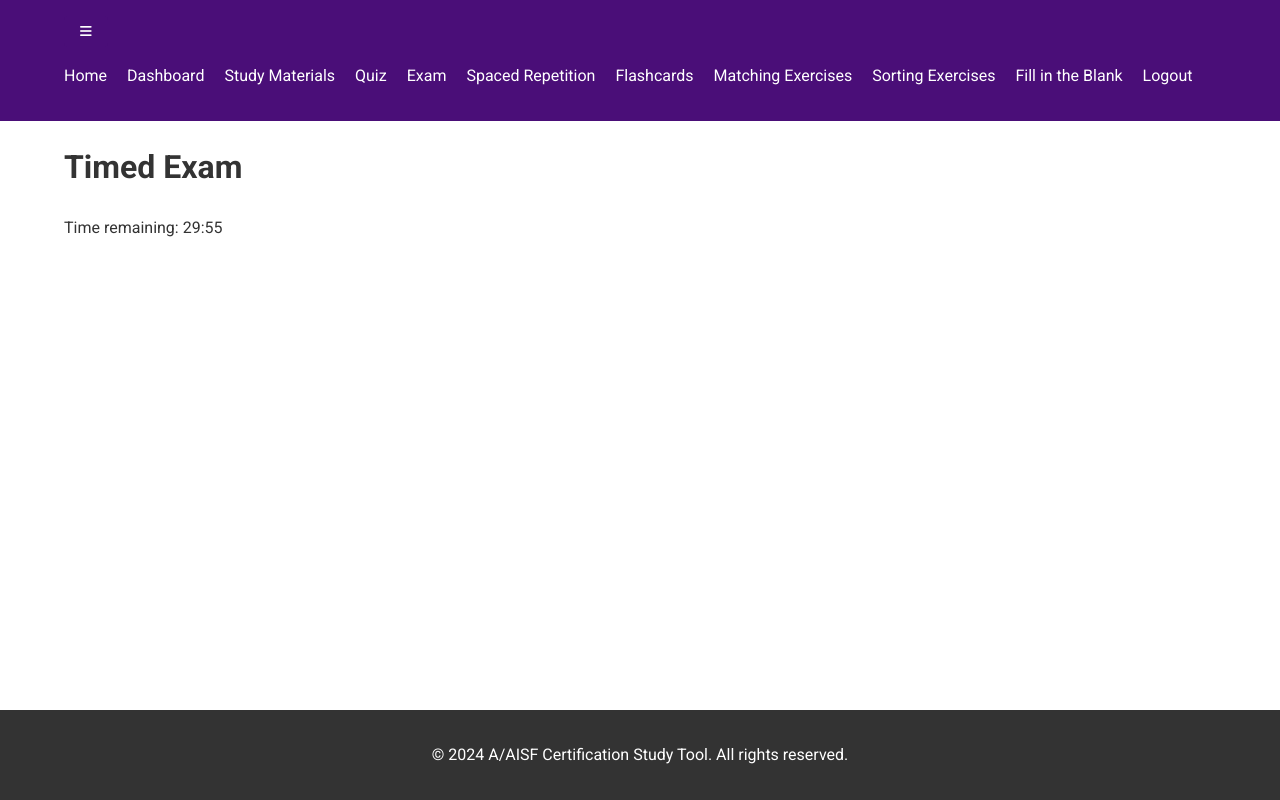
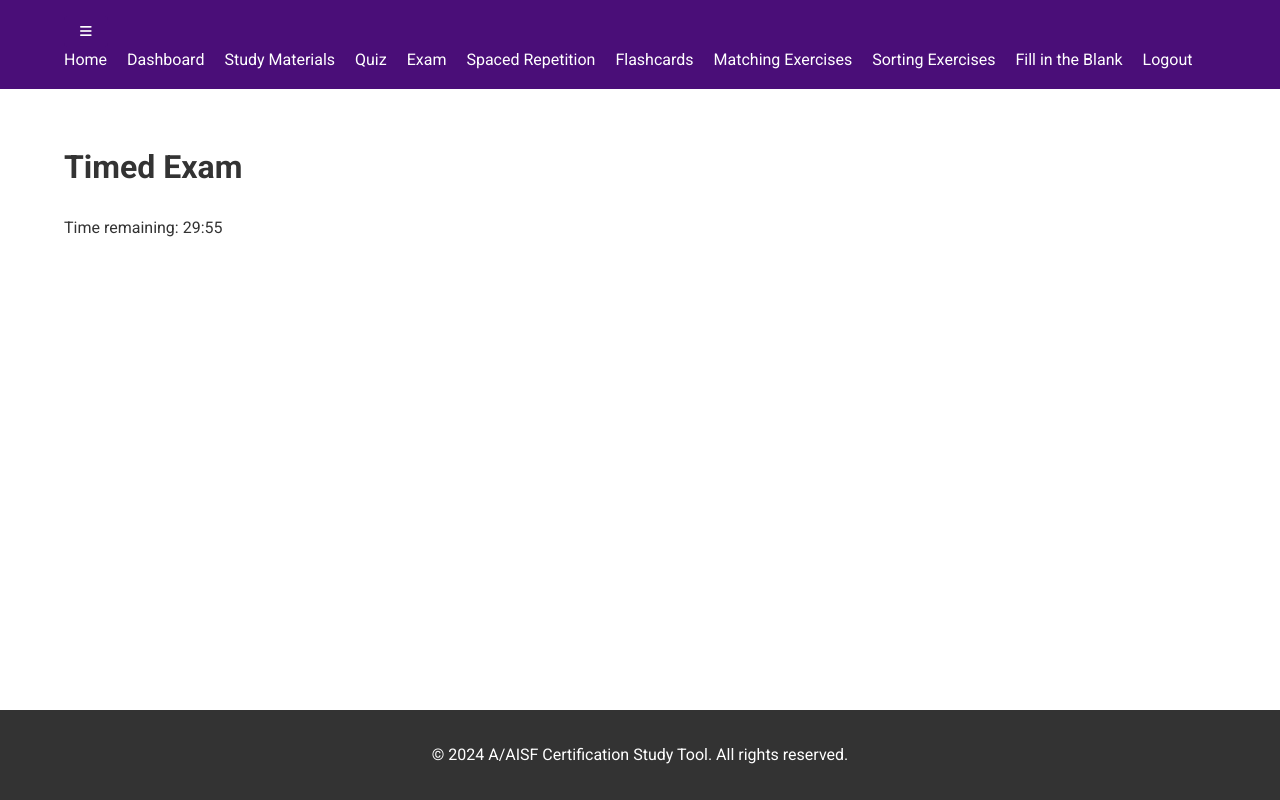
Before and after one commit to Exnav29/AISFStudyApp, a Flask app: page /exam in a window 1280 px wide. Run offline with Flask 3, Linux system fonts and the light colour scheme; the visitor is signed in with stand-in values (Sample User, id 1); data that the repository does not hold is empty.

Commit message:
Agent query: Is the footer now correctly positioned at the bottom of the page, and does the overall layout look improved?

```diff
--- a/static/css/styles.css
+++ b/static/css/styles.css
@@ -1,16 +1,23 @@
 /* Base styles */
+html, body {
+    height: 100%;
+    margin: 0;
+    padding: 0;
+}
+
 body {
     font-family: 'Roboto', sans-serif;
     line-height: 1.6;
     color: #333;
-    margin: 0;
-    padding: 0;
+    display: flex;
+    flex-direction: column;
 }
 
 .container {
     width: 90%;
-    margin: auto;
-    overflow: hidden;
+    max-width: 1200px;
+    margin: 0 auto;
+    padding: 0 15px;
 }
 
 /* Header styles */
@@ -23,6 +30,7 @@ header {
 nav ul {
     list-style: none;
     padding: 0;
+    margin: 0;
 }
 
 nav ul li {
@@ -33,6 +41,21 @@ nav ul li {
 nav ul li a {
     color: #fff;
     text-decoration: none;
+}
+
+/* Main content */
+main {
+    flex: 1 0 auto;
+    padding: 2rem 0;
+}
+
+/* Footer styles */
+footer {
+    background: #333;
+    color: #fff;
+    text-align: center;
+    padding: 1rem 0;
+    flex-shrink: 0;
 }
 
 /* Mobile-first responsive design */
@@ -118,17 +141,6 @@ button {
     cursor: pointer;
 }
 
-/* Footer styles */
-footer {
-    background: #333;
-    color: #fff;
-    text-align: center;
-    padding: 1rem 0;
-    position: absolute;
-    bottom: 0;
-    width: 100%;
-}
-
 /* Mobile-specific enhancements */
 @media (max-width: 768px) {
     .feature-grid {
--- a/templates/base.html
+++ b/templates/base.html
@@ -39,13 +39,15 @@
             </div>
         </nav>
     </header>
-    <main class="container">
-        {% block hero %}{% endblock %}
-        {% block content %}{% endblock %}
+    <main>
+        <div class="container">
+            {% block hero %}{% endblock %}
+            {% block content %}{% endblock %}
+        </div>
     </main>
     <footer>
         <div class="container">
-            <p class="footer-text">&copy; 2024 A/AISF Certification Study Tool. All rights reserved.</p>
+            <p>&copy; 2024 A/AISF Certification Study Tool. All rights reserved.</p>
         </div>
     </footer>
     <script src="{{ url_for('static', filename='js/main.js') }}"></script>
```
